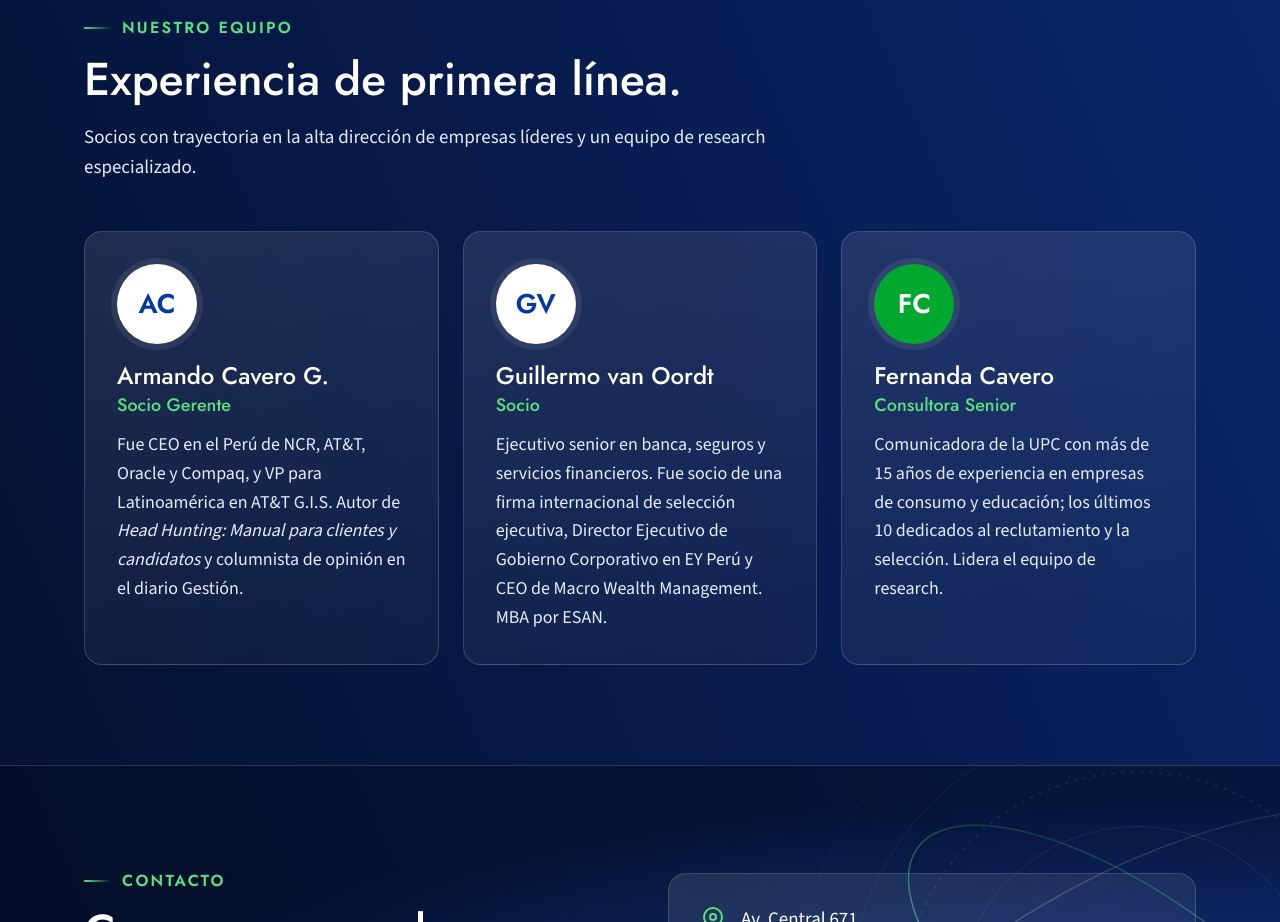
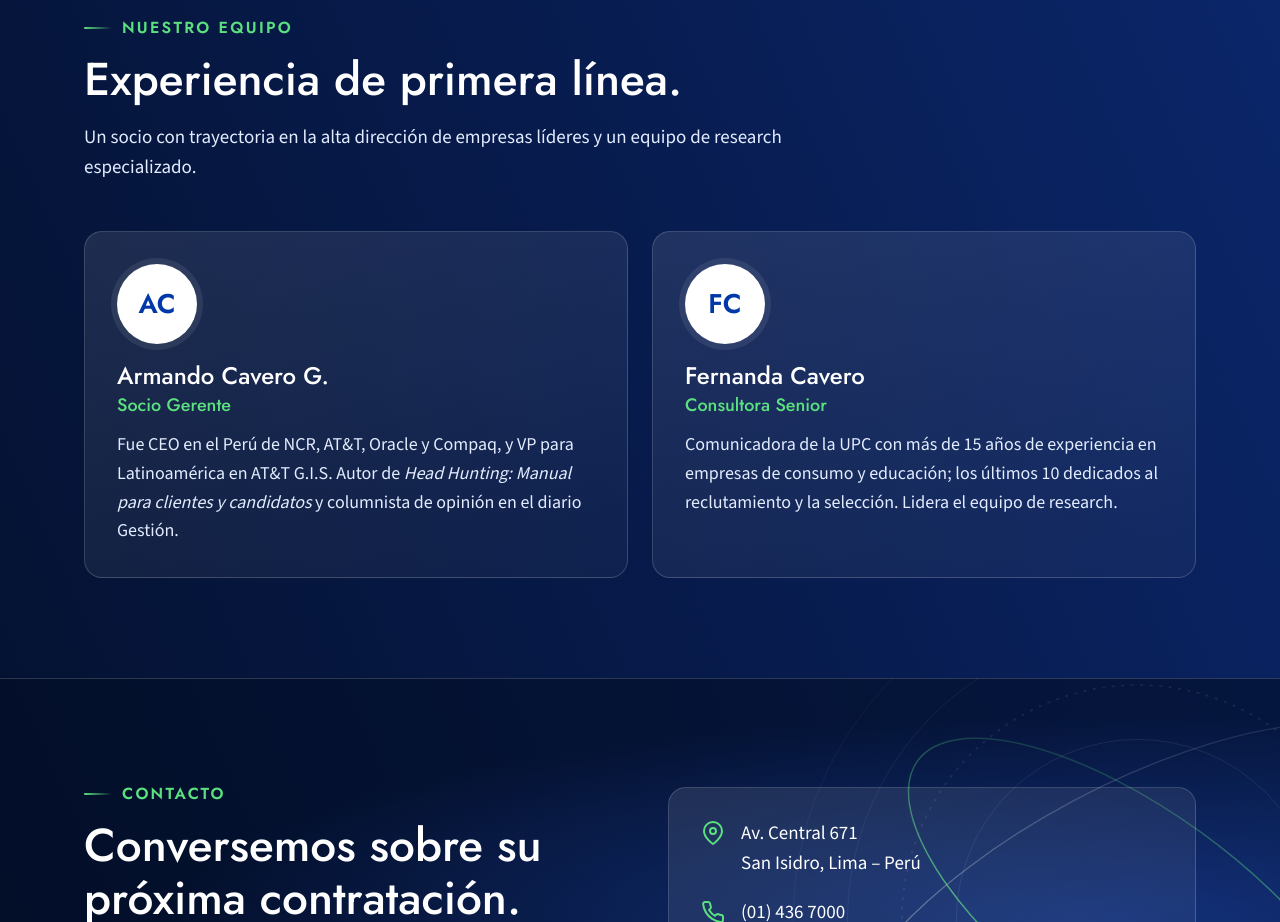
Before and after one commit to armandocavero-dotcom/ammasociados, a plain HTML site: page nosotros/index.html in a window 1280 px wide. Shown: the part 1400-2322 px from the top of the page. Drawn offline with nearby package versions, Linux system fonts and the light colour scheme.

Commit message:
Quitar a Guillermo van Oordt (retiro de la firma); socio en singular
Co-Authored-By: Claude Opus 5.5 <noreply@anthropic.com>
Claude-Session: https://claude.ai/code/session_014jRzwiJQbLxxbPMdvVuTWJ

```diff
--- a/nosotros/index.html
+++ b/nosotros/index.html
@@ -116,23 +116,15 @@
     <div class="head">
       <span class="eyebrow">Nuestro equipo</span>
       <h2>Experiencia de primera línea.</h2>
-      <p>Socios con trayectoria en la alta dirección de empresas líderes y un equipo de research especializado.</p>
+      <p>Un socio con trayectoria en la alta dirección de empresas líderes y un equipo de research especializado.</p>
     </div>
-    <div class="team">
+    <div class="team" style="grid-template-columns:repeat(auto-fit,minmax(280px,1fr))">
         <div class="person">
           <div class="avatar">AC</div>
           <div>
             <h3>Armando Cavero G.</h3>
             <div class="role">Socio Gerente</div>
             <p>Fue CEO en el Perú de NCR, AT&amp;T, Oracle y Compaq, y VP para Latinoamérica en AT&amp;T G.I.S. Autor de <em>Head Hunting: Manual para clientes y candidatos</em> y columnista de opinión en el diario Gestión.</p>
-          </div>
-        </div>
-        <div class="person">
-          <div class="avatar">GV</div>
-          <div>
-            <h3>Guillermo van Oordt</h3>
-            <div class="role">Socio</div>
-            <p>Ejecutivo senior en banca, seguros y servicios financieros. Fue socio de una firma internacional de selección ejecutiva, Director Ejecutivo de Gobierno Corporativo en EY Perú y CEO de Macro Wealth Management. MBA por ESAN.</p>
           </div>
         </div>
         <div class="person">
```
Also changed, not shown: index.html (+1 -9 lines).
